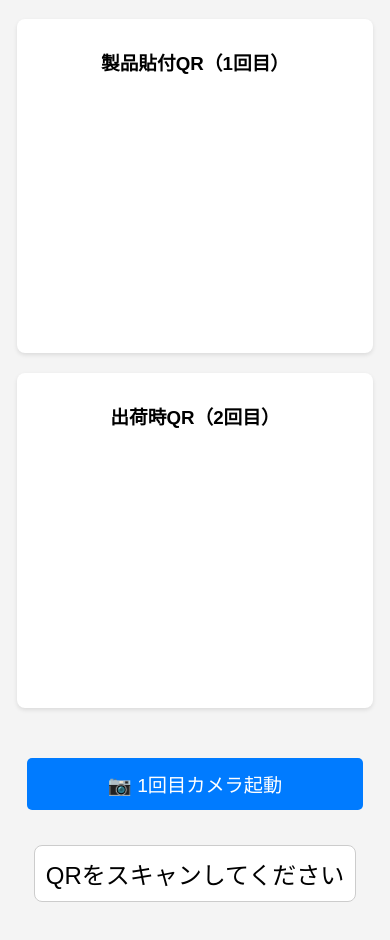
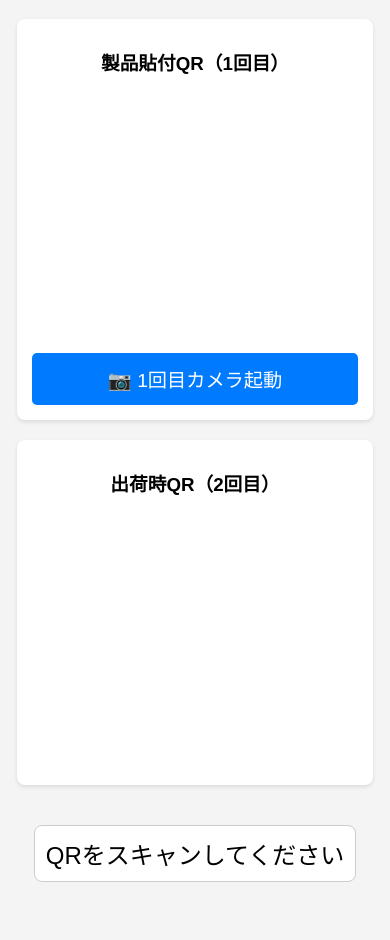
Before and after one commit to patipatikun/qr-scanner-jsqr, a plain HTML site: page index.html in a window 390 px wide. Shown: the part 90-1030 px from the top of the page. Drawn offline with nearby package versions, Linux system fonts and the light colour scheme.

Commit message:
Update index.html

```diff
--- a/index.html
+++ b/index.html
@@ -16,13 +16,14 @@
       color: white;
       padding: 10px;
     }
-    /* スキャナーを横並びにする Flexbox コンテナ */
+    /* PC: スキャナーを横並びにする Flexbox コンテナ */
     .scanner-container {
       display: flex;
       justify-content: space-around;
       flex-wrap: wrap;
       margin: 20px 0;
     }
+    /* スキャナー + ボタンのコンテナ */
     .scanner {
       width: 45%;
       min-width: 300px;
@@ -31,8 +32,9 @@
       padding: 10px;
       border-radius: 8px;
       box-shadow: 0 2px 4px rgba(0,0,0,0.1);
+      /* ボタンを配置するため、パディングを調整 */
     }
-    /* スキャナー表示エリア */
+    /* スキャナー表示エリア (動画/文字が入る場所) */
     #scanner-dqr, #scanner-productqr {
       min-height: 250px;
       display: flex;
@@ -40,6 +42,7 @@
       align-items: center;
       overflow: hidden;
       position: relative;
+      margin-bottom: 10px; /* ボタンとの間にスペース */
     }
 
     /* video, canvasをコンテナ内で制御 */
@@ -55,12 +58,12 @@
         top: 50%;
         left: 50%;
         transform: translate(-50%, -50%);
-        border: 2px dashed red; /* 赤い破線枠 */
+        border: 2px dashed red;
         box-sizing: border-box;
         z-index: 10;
     }
 
-    /* 結果とボタンのスタイル */
+    /* 結果表示エリア */
     #result {
       font-size: 1.5em;
       margin-top: 20px;
@@ -84,42 +87,35 @@
       border: 1px solid #D32F2F;
     }
 
+    /* ボタンの共通スタイル */
     button {
       padding: 12px 25px;
       font-size: 1.2em;
-      margin: 10px;
+      margin: 5px; /* スキャナー直下にあるためマージンを減らす */
       cursor: pointer;
       border: none;
       border-radius: 5px;
       color: white;
       background-color: #007bff;
       transition: background-color 0.3s;
+      width: calc(100% - 10px); /* スキャナー内の幅いっぱい */
     }
     button:disabled {
       background-color: #cccccc;
       cursor: not-allowed;
     }
 
-    /* ボタンエリアを横並びにする (flex-wrap: wrap はモバイル対応) */
-    #button-area {
-        display: flex;
-        justify-content: center;
-        flex-wrap: wrap;
-    }
-
-    /* モバイル対応 */
+    /* モバイル対応 (縦並びとボタン拡大) */
     @media (max-width: 650px) {
-      .scanner {
-        width: 90%;
-      }
       .scanner-container {
-        flex-direction: column;
+        flex-direction: column; /* スキャナーエリアを強制的に縦並び */
         align-items: center;
       }
-      button {
-        width: 90%;
-        margin-bottom: 15px;
+      .scanner {
+        width: 90%; /* スマホ画面の90%を使用 */
+        min-width: unset;
       }
+      /* ボタンは既に 100% 幅になっているため、個別調整不要 */
     }
   </style>
 </head>
@@ -127,23 +123,22 @@
   <h1>📦 QR照合UI</h1>
 
   <div class="scanner-container">
-    <div class="scanner">
+
+    <div class="scanner" id="container-1">
       <h3>製品貼付QR（1回目）</h3>
       <div id="scanner-dqr"></div>
+      <button id="start-scan-1" style="display:block;">📷 1回目カメラ起動</button>
     </div>
-    <div class="scanner">
+
+    <div class="scanner" id="container-2">
       <h3>出荷時QR（2回目）</h3>
       <div id="scanner-productqr"></div>
+      <button id="start-scan-2" style="display:none;">📷 2回目カメラ起動</button>
     </div>
-  </div>
 
-  <div id="button-area">
-    <button id="start-scan-1">📷 1回目カメラ起動</button>
-    <button id="start-scan-2" style="display:none;">📷 2回目カメラ起動</button>
   </div>
 
   <div id="result">QRをスキャンしてください</div>
-
 
   <script src="https://cdn.jsdelivr.net/npm/jsqr@1.4.0/dist/jsQR.min.js"></script>
 <script src="main.js"></script>
```
